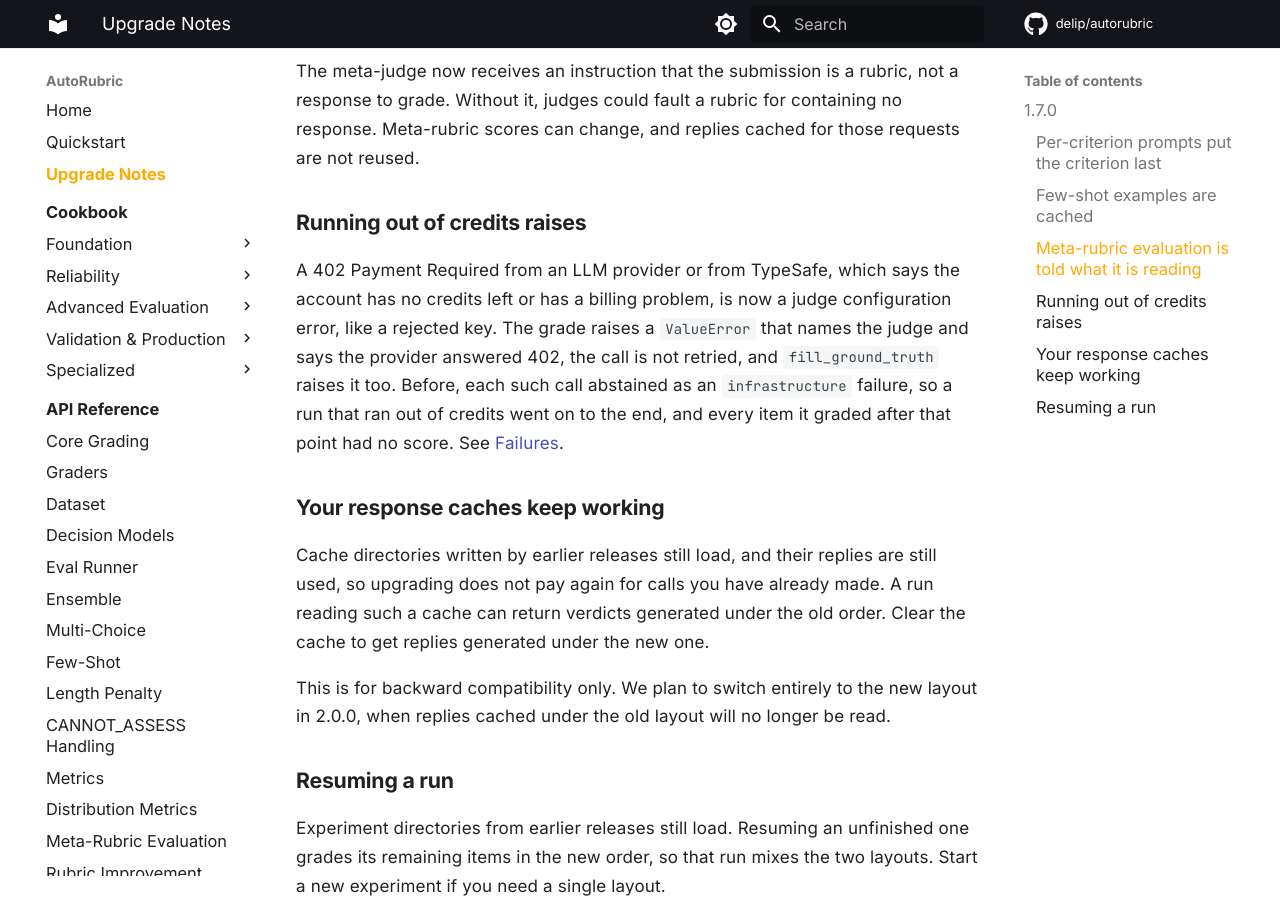
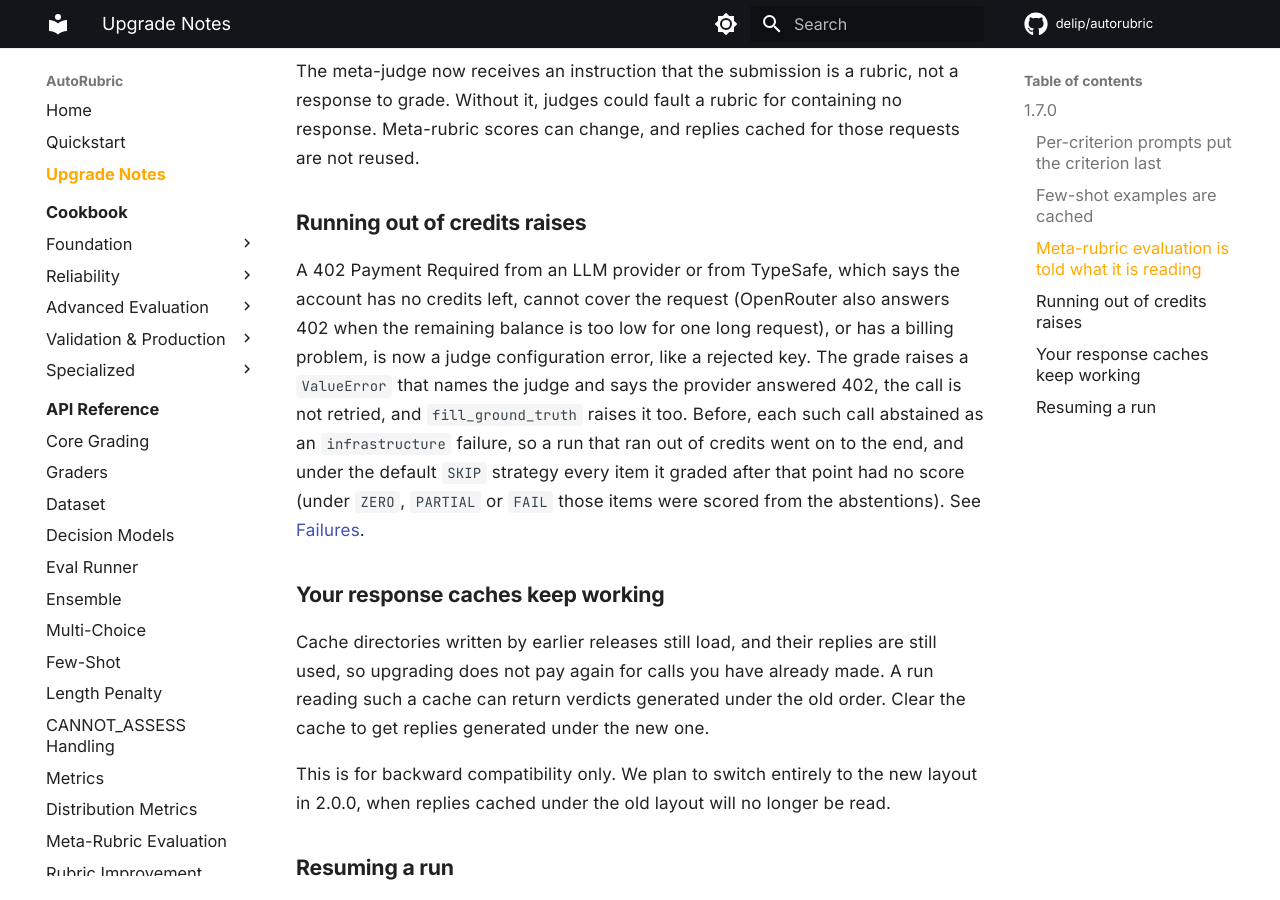
Before and after one commit to delip/autorubric, an MkDocs documentation site: the page built from docs/upgrading.md, in a window 1280 px wide and 900 px high, scrolled down 2416 px. Built offline with MkDocs 1.6.1 and Material for MkDocs 9.7.7, drawn with Linux system fonts in a browser that asks for light colours; comment, search, counter and statistics services are not loaded.

Commit message:
Qualify the 402 upgrade note by scoring strategy and note OpenAI's 429 quota answer

```diff
--- a/docs/upgrading.md
+++ b/docs/upgrading.md
@@ -37,7 +37,7 @@ The meta-judge now receives an instruction that the submission is a rubric, not
 
 ### Running out of credits raises
 
-A 402 Payment Required from an LLM provider or from TypeSafe, which says the account has no credits left or has a billing problem, is now a judge configuration error, like a rejected key. The grade raises a `ValueError` that names the judge and says the provider answered 402, the call is not retried, and `fill_ground_truth` raises it too. Before, each such call abstained as an `infrastructure` failure, so a run that ran out of credits went on to the end, and every item it graded after that point had no score. See [Failures](cookbook/llm-judges.md#standalone-use).
+A 402 Payment Required from an LLM provider or from TypeSafe, which says the account has no credits left, cannot cover the request (OpenRouter also answers 402 when the remaining balance is too low for one long request), or has a billing problem, is now a judge configuration error, like a rejected key. The grade raises a `ValueError` that names the judge and says the provider answered 402, the call is not retried, and `fill_ground_truth` raises it too. Before, each such call abstained as an `infrastructure` failure, so a run that ran out of credits went on to the end, and under the default `SKIP` strategy every item it graded after that point had no score (under `ZERO`, `PARTIAL` or `FAIL` those items were scored from the abstentions). See [Failures](cookbook/llm-judges.md#standalone-use).
 
 ### Your response caches keep working
 
```
Also changed, not shown: 1 other file.
